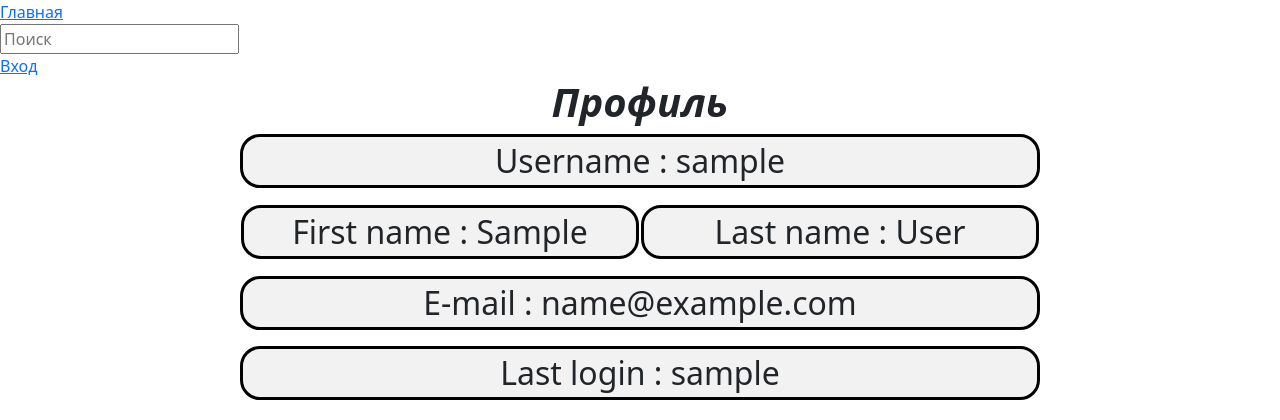
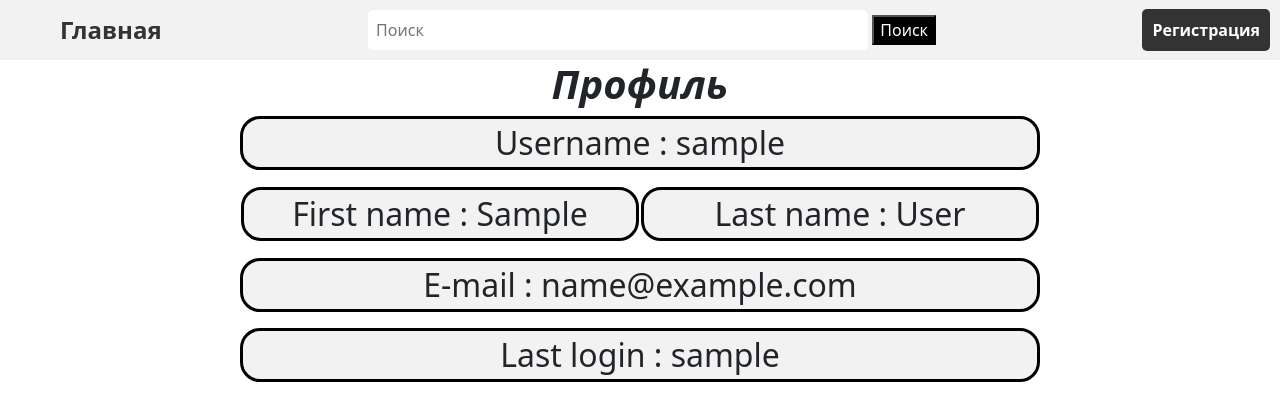
Before and after one commit to kupuexa/Not-Avito, a Django app: template notavito/templates/main/profile.html in a window 1280 px wide. Shown: the top 420 px of the page. Run offline with Django 4.2, Linux system fonts and the light colour scheme; the template is opened without the code that fills it: most values are stand-ins (such as "Sample title", 1, 10 or a date in 2020); some libraries are stand-ins or nearby versions.

Commit message:
футер, нормальный хедер и стили к ним

```diff
--- /dev/null
+++ b/notavito/static/main/css/header.css
@@ -0,0 +1,33 @@
+header {
+  display: flex;
+  justify-content: space-between;
+  align-items: center;
+  padding: 10px;
+  background-color: #f2f2f2;
+}
+
+.header-left a {
+  text-decoration: none;
+  font-weight: bold;
+  font-size: 24px;
+  color: #333;
+  margin-left: 50px;
+}
+
+.header-middle input{
+
+  padding: 8px;
+  font-size: 16px;
+  border: none;
+  border-radius: 5px;
+}
+
+.header-right a {
+  text-decoration: none;
+  background-color: #333;
+  color: #fff;
+  padding: 10px;
+  border-radius: 5px;
+  font-weight: bold;
+  font-size: 16px;
+}
--- a/notavito/templates/main/base.html
+++ b/notavito/templates/main/base.html
@@ -9,13 +9,21 @@
     <link rel="stylesheet" href="{% static 'main/css/header.css' %}">
 </head>
 <body>
+<head>
+    <meta charset="UTF-8">
+    <title>NotAvito</title>
+    <link rel="stylesheet" href="{% static 'main/css/bootstrap.min.css' %}">
+    <link rel="stylesheet" href="{% static 'main/css/header.css' %}">
+</head>
+<body>
 <header>
-  <div class="header-left">
-    <a href="http://127.0.0.1:8000/home">Главная</a>
+  <div>
+    <a href="http://127.0.0.1:8000/home" style="text-decoration: none;  font-weight: bold;  font-size: 24px;  color: #333;  margin-left: 50px;">Главная</a>
   </div>
     <form action="{% url 'search' %}">
         <div class="header-middle">
-            <input type="text" placeholder="Поиск" name="search">
+			<input type="text" placeholder="Поиск" name="search" style="width: 500px !important;">
+<button type="submit" style="background-color: black; color: white;">Поиск</button>
         </div>
     </form>
 
@@ -23,7 +31,7 @@
       {% if user.is_authenticated %}
             <a href="http://127.0.0.1:8000/profile">Профиль</a>
       {% else %}
-            <a href="http://127.0.0.1:8000/registration">Вход</a>
+            <a href="http://127.0.0.1:8000/registration">Регистрация</a>
       {% endif %}
   </div>
 </header>
```
Also changed, not shown: notavito/static/main/css/footer.css (added, +20 -0 lines), notavito/templates/main/header.html (+13 -5 lines).
